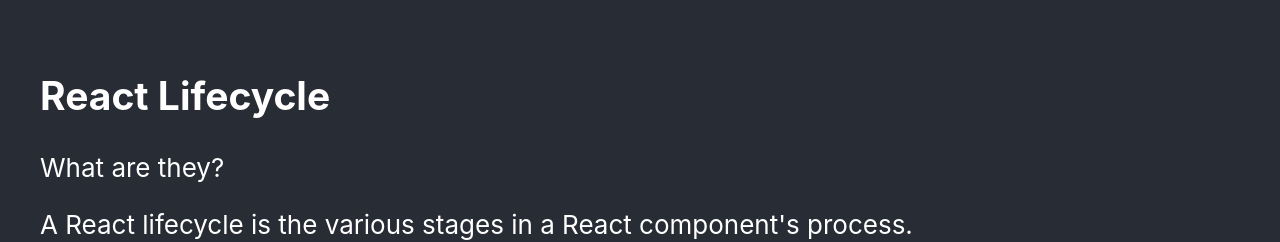
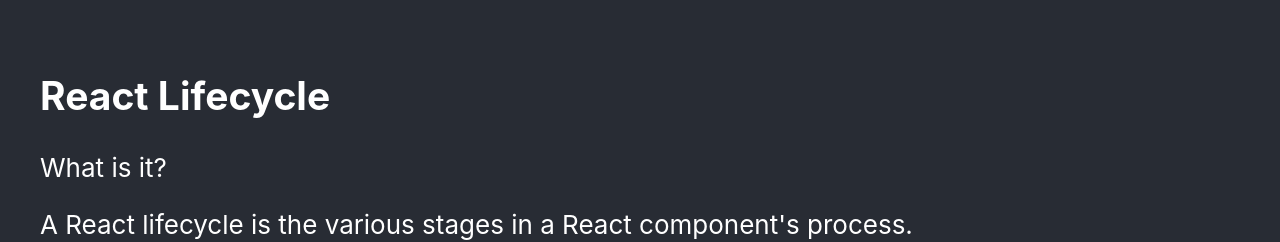
Before and after one commit to mike-bunce/junior-developer-program, a React (Create React App) app: page /lifecycles in a window 1280 px wide. Shown: the top 242 px of the page. Built offline with nearby package versions, Linux system fonts and the light colour scheme.

Commit message:
feat(JDP): adding line for routing

```diff
--- a/src/components/Lifecycles.jsx
+++ b/src/components/Lifecycles.jsx
@@ -5,7 +5,7 @@ const LifeCycles = () => {
   return (
     <div className="inner-page">
       <h2>React Lifecycle</h2>
-      <p>What are they?</p>
+      <p>What is it?</p>
       <p>A React lifecycle is the various stages in a React component's process.
         <br />- What happens in a component before it renders, and after it renders, and the various stages in between.
       </p>
--- a/src/components/SinglePageApplications.jsx
+++ b/src/components/SinglePageApplications.jsx
@@ -14,6 +14,8 @@ const SinglePageApplications = () => {
           <li>Make use of the browser's back and forward buttons</li>
           <li>Navigate to a particular view (aka deep link) directly using the appropriate URL</li>
         </ul>
+        {/* go to App.js file and look at page routing */}
+        <p>Let's take a look at how routing works in this app...</p>
         <p><Link to="/react-apps-at-telus" >React Apps at TELUS</Link></p>
     </div>
   );
```
